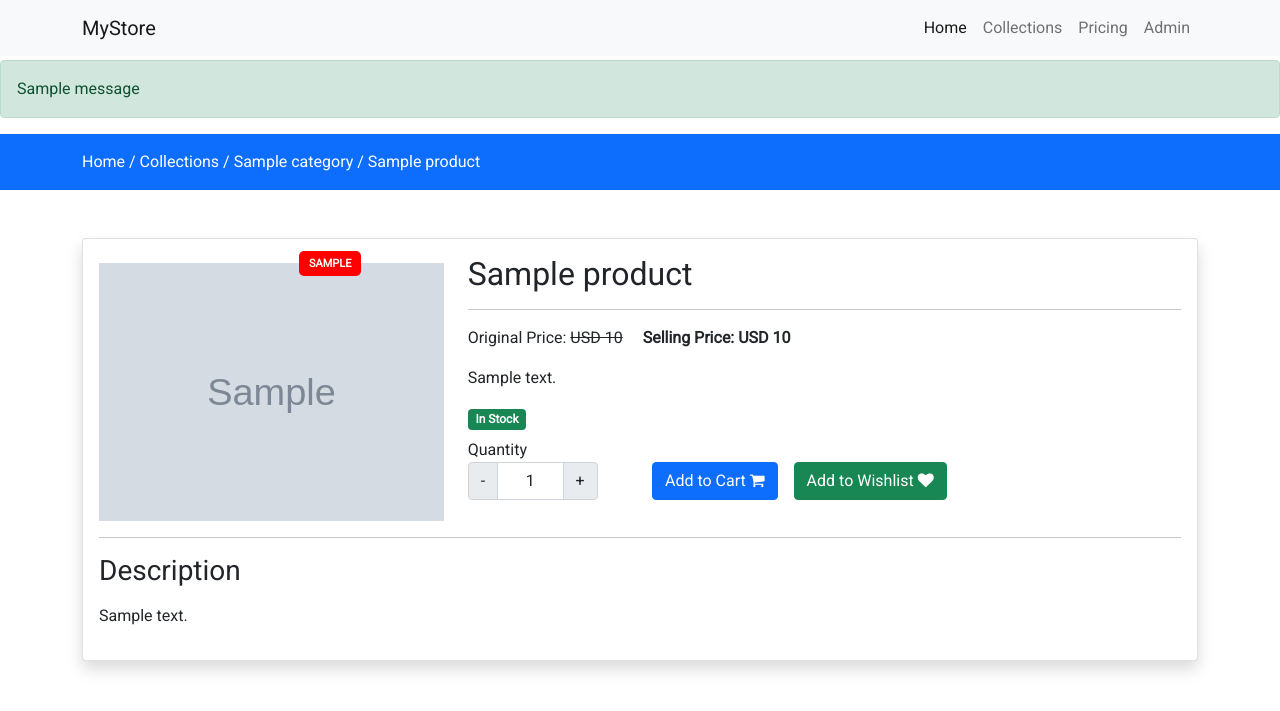
After one commit to danydurand/ecommerce-django, a Django app: a page that uses store/templates/store/inc/messages.html in a window 1280 px wide. The commit adds this page. Shown: the top 711 px of the page. Run offline with Django 3.2, Linux system fonts and the light colour scheme; tables that the repository leaves empty hold one stand-in row (values such as "Sample post"); grey boxes marked "Sample" are stand-in pictures; one stand-in notice (Sample message) is shown.

Commit message:
Product Detail Page, Messages, Font Awesome.
- The product detail view was created.
- Messages, font awesome and bootstrap were added.
- Some customs styles were added.

```diff
--- a/static/css/styles.css
+++ b/static/css/styles.css
@@ -1,3 +1,23 @@
+* {
+    font-family: 'Roboto', sans-serif;
+}
+
 a {
     text-decoration: none;
 }
+
+.product-viewtag {
+    background-color: red;
+    color: #fff;
+    font-size: 11px;
+    line-height: 1;
+    position: absolute;
+    text-align: center;
+    text-transform: uppercase;
+    top: 12px;
+    border-radius: 5px;
+    margin-left: 12.5rem;
+    padding: 7px 10px;
+    font-weight: 600;
+    min-width: 45px;
+}
--- a/store/templates/store/collections.html
+++ b/store/templates/store/collections.html
@@ -4,8 +4,8 @@
 
 <div class="py-3 bg-primary">
     <div class="container">
-        <a class="text-white" href="{% url 'home' %}">Home</a> /
-        <a class="text-white" href="{% url 'collections' %}">Collections</a> /
+        <a class="text-white" href="{% url 'home' %}">Home /</a>
+        <a class="text-white" href="{% url 'collections' %}">Collections /</a>
     </div>
 </div>
 
--- /dev/null
+++ b/store/templates/store/inc/messages.html
@@ -0,0 +1,11 @@
+<div class="row mt-1">
+    <div class="col-md-12">
+    {% if messages %}
+        {% for message in messages %}
+        <div class="alert alert-{{message.tags}}">
+            {{message}}
+        </div>
+        {% endfor %}
+    {% endif %}
+    </div>
+</div>
--- a/store/templates/store/layouts/base.html
+++ b/store/templates/store/layouts/base.html
@@ -11,9 +11,14 @@
     <link href="https://cdn.jsdelivr.net/npm/bootstrap@5.1.3/dist/css/bootstrap.min.css" rel="stylesheet"
         integrity="sha384-1BmE4kWBq78iYhFldvKuhfTAU6auU8tT94WrHftjDbrCEXSU1oBoqyl2QvZ6jIW3" crossorigin="anonymous">
     <link rel="stylesheet" href="{% static 'css/styles.css' %}">
+    <link rel="stylesheet" href="https://cdnjs.cloudflare.com/ajax/libs/font-awesome/4.7.0/css/font-awesome.min.css">
+    <link rel="preconnect" href="https://fonts.googleapis.com">
+    <link rel="preconnect" href="https://fonts.gstatic.com" crossorigin>
+    <link href="https://fonts.googleapis.com/css2?family=Roboto&display=swap" rel="stylesheet">
 </head>
 <body>
     {% include "store/inc/navbar.html" %}
+    {% include "store/inc/messages.html" %}
 
     {% block content %}
     {% endblock %}
--- /dev/null
+++ b/store/templates/store/products/detail.html
@@ -0,0 +1,87 @@
+{% extends "store/layouts/base.html" %}
+
+{% block content %}
+
+<div class="py-3 bg-primary">
+    <div class="container">
+        <a class="text-white" href="{% url 'home' %}">Home /</a>
+        <a class="text-white" href="{% url 'collections' %}">Collections /</a>
+        <a class="text-white" href="{% url 'collectionsview' product.category.slug %}">{{product.category.name}} /</a>
+        <a class="text-white" href="{% url 'productview' product.category.slug product.slug %}">{{product.name}}</a>
+    </div>
+</div>
+
+<div class="py-5">
+    <div class="container">
+        <div class="row">
+            <div class="col-md-12">
+                <div class="card shadow">
+                    <div class="card-body">
+                        <div class="row">
+                            <div class="col-md-4">
+                                {% if product.tag %}
+                                    <label class="product-viewtag">{{product.tag}}</label>
+                                {% endif %}
+                                <img src="{{product.image.url}}" alt="" class="w-100 mt-2">
+                            </div>
+                            <div class="col-md-8">
+                                <h2 class="mb-0">
+                                    {{product.name}}
+                                    {% if product.is_trendind %}
+                                        <label style="font-size: 16px" class="float-end badge bg_danger trending_bag">
+                                            Trending
+                                        </label>
+                                    {% endif %}
+                                </h2>
+                                <hr>
+                                <label class="me-3">Original Price: <s>USD {{product.original_price|stringformat:'d'}}</s></label>
+                                <label class="fw-bold">Selling Price: USD {{product.selling_price|stringformat:'d'}}</label>
+                                <p class="mt-3">
+                                    {{product.small_description}}
+                                </p>
+                                {% if product.quantity > 0 %}
+                                    <label class="badge bg-success">In Stock</label>
+                                {% else %}
+                                    <label class="badge bg-danger">Out of Stock</label>
+                                {% endif %}
+                                <div class="row mt-2">
+                                    <div class="col-md-3">
+                                        <label for="Quantity">Quantity</label>
+                                        <div class="input-group text-center mb-3" style="width:130px;">
+                                            <button class="input-group-text decrement-btn">-</button>
+                                            <input type="text"
+                                                class="form-control text-center"
+                                                name="quantity"
+                                                value="1">
+                                            <button class="input-group-text increment-btn">+</button>
+                                        </div>
+                                    </div>
+                                    <div class="col-md-9">
+                                        <br />
+                                        {% if product.quantity > 0 %}
+                                            <button class="btn btn-primary me-3 float-start">
+                                                Add to Cart <i class="fa fa-shopping-cart"></i>
+                                            </button>
+                                        {% endif %}
+                                        <button class="btn btn-success me-3 float-start">
+                                            Add to Wishlist <i class="fa fa-heart"></i>
+                                        </button>
+                                    </div>
+                                </div>
+                            </div>
+                        </div>
+                        <div class="col-md-12">
+                            <hr>
+                            <h3>Description</h3>
+                            <p class="mt-3">
+                                {{product.description}}
+                            </p>
+                        </div>
+                    </div>
+                </div>
+            </div>
+        </div>
+    </div>
+</div>
+
+{% endblock %}
--- a/store/templates/store/products/index.html
+++ b/store/templates/store/products/index.html
@@ -4,8 +4,8 @@
 
 <div class="py-3 bg-primary">
     <div class="container">
-        <a class="text-white" href="{% url 'home' %}">Home</a> /
-        <a class="text-white" href="{% url 'collections' %}">Collections</a> /
+        <a class="text-white" href="{% url 'home' %}">Home /</a>
+        <a class="text-white" href="{% url 'collections' %}">Collections /</a>
         <a class="text-white" href="{% url 'collectionsview' category.slug %}">{{category.name}}</a>
     </div>
 </div>
@@ -18,7 +18,7 @@
             <div class="row">
                 {% for product in products %}
                 <div class="col-md-3">
-                    <a href="#">
+                    <a href="{% url 'productview' category.slug product.slug %}">
                         <div class="card">
                             <div class="card-body">
                                 <div class="category-image">
--- a/store/urls.py
+++ b/store/urls.py
@@ -6,4 +6,5 @@ urlpatterns = [
     path('', views.home, name='home'),
     path('collections/', views.collections, name='collections'),
     path('collections/<str:slug>/', views.collectionsview, name='collectionsview'),
+    path('collections/<str:cate_slug>/<str:prod_slug>/', views.productview, name='productview'),
 ]
--- a/store/views.py
+++ b/store/views.py
@@ -1,4 +1,4 @@
-from django.shortcuts import render, redirect
+from django.shortcuts import render, redirect, get_object_or_404
 from django.contrib import messages
 from .models import Category, Product
 
@@ -16,7 +16,7 @@ def collections(request):
 
 def collectionsview(request, slug):
     if Category.visibles.filter(slug=slug):
-        products = Product.objects.filter(category__slug=slug)
+        products = Product.visibles.filter(category__slug=slug)
         category = Category.visibles.filter(slug=slug).first()
         context = {
             'products': products,
@@ -26,3 +26,17 @@ def collectionsview(request, slug):
     else:
         messages.warning(request, 'No such Category !!')
         return redirect('collections')
+
+
+def productview(request, cate_slug, prod_slug):
+    if Category.visibles.filter(slug=cate_slug) and Product.visibles.filter(slug=prod_slug):
+        product = Product.visibles.filter(category__slug=cate_slug, slug=prod_slug).first()
+        category = Category.visibles.filter(slug=cate_slug).first()
+        context = {
+            'product': product,
+            'category': category,
+        }
+        return render(request, 'store/products/detail.html', context)
+    else:
+        messages.warning(request, 'No such Category and/or Product !!')
+        return redirect('collections')
```
